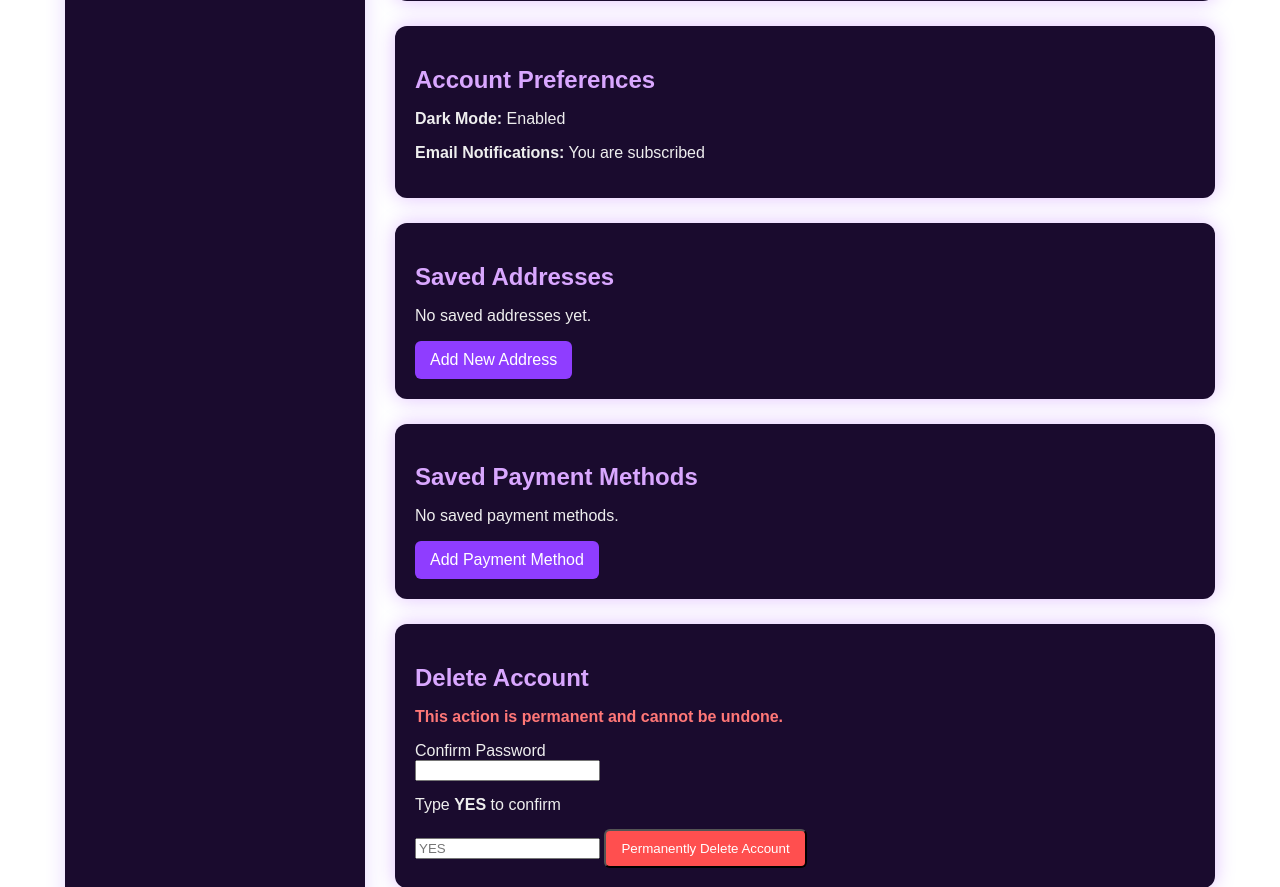
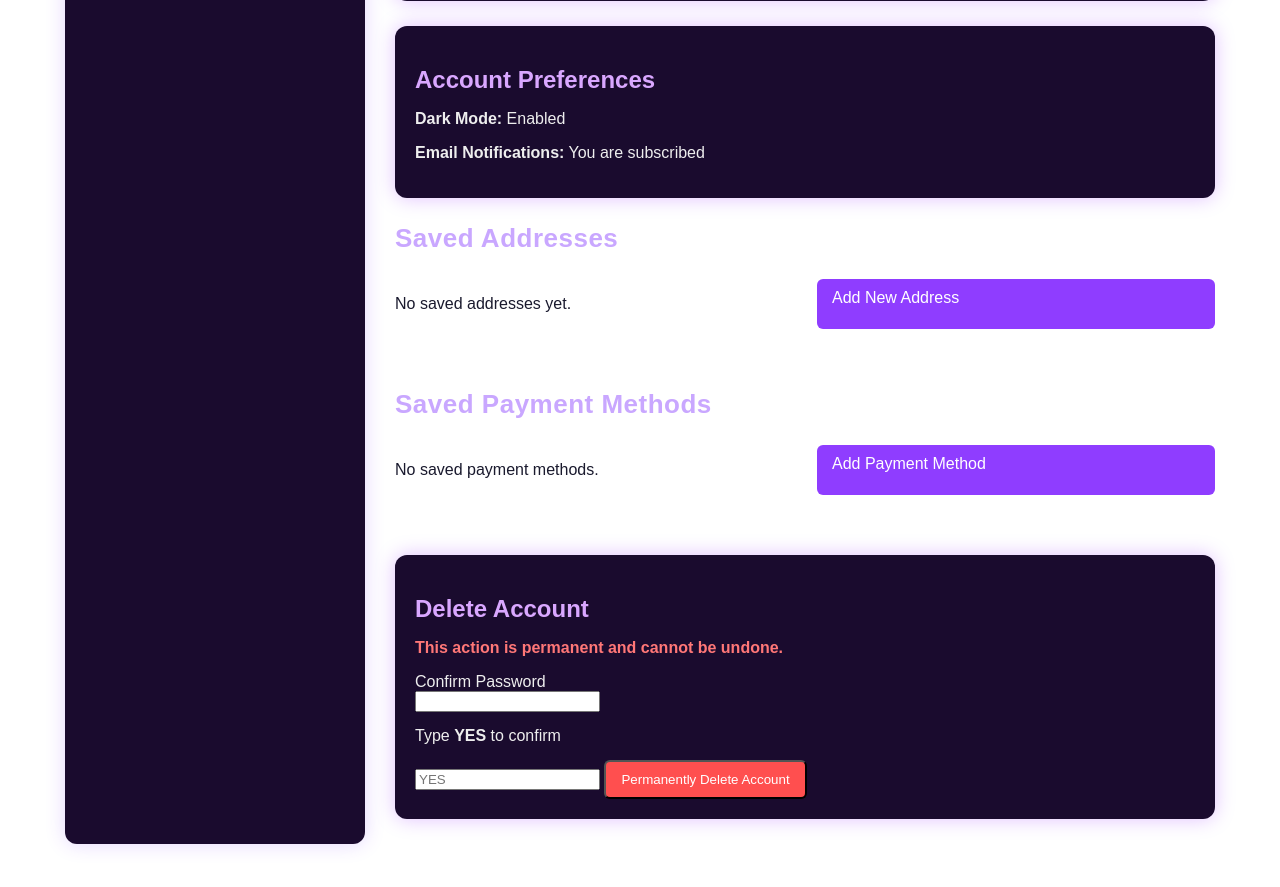
Before and after one commit to austin9794/Team-Project-Group-4, a PHP site: page /account.php in a window 1280 px wide. Shown: the part 917-1804 px from the top of the page. Run offline with PHP 8.4, Linux system fonts and the light colour scheme; the template is opened without the code that fills it, so the values that code supplies are empty; some web fonts are replaced.

Commit message:
grid styling

```diff
--- a/templates/customer/account.php
+++ b/templates/customer/account.php
@@ -40,6 +40,82 @@
 .account-sidebar a:hover {
     background: #5b2b8f;
     color: white;
+}
+
+.account-section {
+    margin-bottom: 60px;
+}
+
+.section-heading {
+    color: #c9a7ff;
+    font-size: 26px;
+    margin-bottom: 25px;
+    letter-spacing: 0.5px;
+}
+
+.card-grid {
+    display: grid;
+    grid-template-columns: repeat(auto-fill, minmax(300px, 1fr));
+    gap: 24px;
+}
+
+.info-card {
+    background: linear-gradient(145deg, #1a0b2e, #140a26);
+    border-radius: 16px;
+    padding: 22px;
+    position: relative;
+    border: 1px solid rgba(143,61,255,0.2);
+    box-shadow: 0 0 20px rgba(132,0,255,0.15);
+    transition: all 0.25s ease;
+}
+
+.info-card:hover {
+    transform: translateY(-4px);
+    box-shadow: 0 0 30px rgba(132,0,255,0.35);
+    border-color: rgba(143,61,255,0.6);
+}
+
+.default-glow {
+    border: 1px solid #7cff9d;
+    box-shadow: 0 0 25px rgba(124,255,157,0.35);
+}
+
+.default-badge {
+    display: inline-block;
+    margin-top: 10px;
+    background: #7cff9d;
+    color: #000;
+    padding: 5px 12px;
+    border-radius: 14px;
+    font-size: 13px;
+    font-weight: bold;
+}
+
+.card-actions {
+    margin-top: 18px;
+    display: flex;
+    gap: 10px;
+    flex-wrap: wrap;
+}
+
+.add-card {
+    display: flex;
+    align-items: center;
+    justify-content: center;
+    border: 2px dashed rgba(143,61,255,0.5);
+    border-radius: 16px;
+    font-size: 18px;
+    font-weight: 600;
+    color: #c9a7ff;
+    cursor: pointer;
+    transition: 0.25s ease;
+    text-decoration: none;
+}
+
+.add-card:hover {
+    background: rgba(143,61,255,0.08);
+    border-color: #8f3dff;
+    box-shadow: 0 0 20px rgba(143,61,255,0.3);
 }
 
 /* MAIN CONTENT */
@@ -96,6 +172,7 @@
 .btn-purple:hover {
     background: #b46cff;
 }
+
 </style>
 
 <div class="account-container">
@@ -181,8 +258,9 @@
 
 
         <!-- SAVED ADDRESSES -->
-<div id="addresses" class="section-card">
-    <h2>Saved Addresses</h2>
+<div class="account-section">
+    <h2 class="section-heading">Saved Addresses</h2>
+    <div class="card-grid">
 
     <?php if (empty($addresses)): ?>
         <p>No saved addresses yet.</p>
@@ -223,15 +301,17 @@
         <?php endforeach; ?>
     <?php endif; ?>
 
-    <a class="btn-purple" href="<?= BASE_URL ?>index.php?page=add-address">
-        Add New Address
-    </a>
+       <a class="btn-purple" href="<?= BASE_URL ?>index.php?page=add-address">
+           Add New Address
+        </a>
+    </div>
 </div>
 
 
 <!-- PAYMENT METHODS -->
-<div id="payment-methods" class="section-card">
-    <h2>Saved Payment Methods</h2>
+<div class="account-section">
+    <h2 class="section-heading">Saved Payment Methods</h2>
+    <div class="card-grid">
 
     <?php if (empty($payments)): ?>
         <p>No saved payment methods.</p>
@@ -275,6 +355,7 @@
             Add Payment Method
          </a>
     </div>
+</div>
 
     <!-- DELETE ACCOUNT -->
 
```
